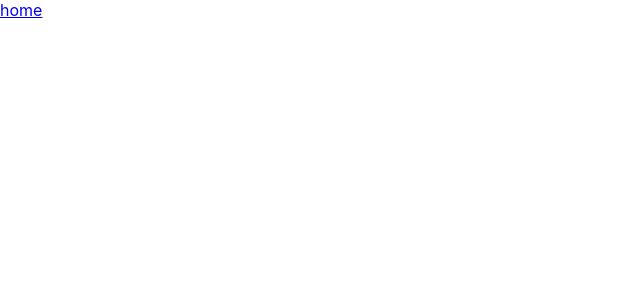
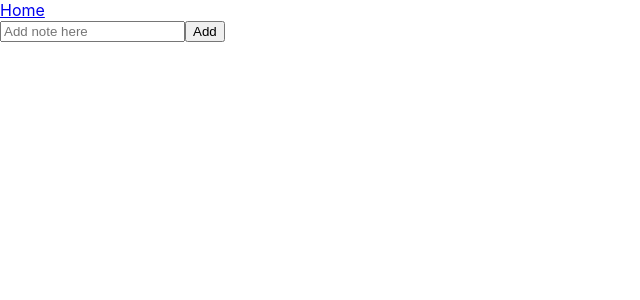
Before and after one commit to boolean-uk/cohort-10-react-demo, a React (Create React App) app: page /1/1/notes/add in a window 1280 px wide. Before the commit this address had no page. Shown: the top 300 px of the page, without its empty margins (0-640 px from the left). Built offline with nearby package versions, Linux system fonts and the light colour scheme; the HTML template or start-up script is replaced by a standard one.

Commit message:
Created new page for notes and button

```diff
--- a/src/App.js
+++ b/src/App.js
@@ -1,14 +1,20 @@
 import "./App.css";
 import { Routes, Route, Link } from "react-router-dom";
-import { Repos, Repo } from "./components/Repos";
+import { Repos, Repo, AddNoteForm } from "./components/Repos";
 
 function App() {
   return (
     <>
-      <Link to="/">home</Link>
+      <Link to="/">Home</Link>
+      {/* <button onClick={goBack}>Notes</button> */}
+
       <Routes>
         <Route path="/" element={<Repos />} />
         <Route path="/:username/:reponame" element={<Repo />} />
+        <Route
+          path="/:username/:reponame/notes/add"
+          element={<AddNoteForm />}
+        />
       </Routes>
     </>
   );
--- /dev/null
+++ b/src/components/Repos/AddNoteForm.js
@@ -0,0 +1,43 @@
+import { useState } from "react";
+
+function AddNoteForm() {
+  const [notes, setNotes] = useState([]);
+  const [formData, setFormData] = useState();
+
+  const handleSubmit = (e) => {
+    e.preventDefault();
+
+    const newText = formData;
+    console.log("event", e.target.value);
+    const newNote = {
+      note: newText,
+    };
+    setNotes([...notes, newNote]);
+    console.log("note", notes);
+
+    setFormData("");
+  };
+
+  const handleChange = (e) => {
+    setFormData(e.target.value);
+  };
+  return (
+    <>
+      <form onSubmit={handleSubmit}>
+        <label>
+          <input
+            type="text"
+            placeholder="Add note here"
+            id="note"
+            value={formData}
+            onChange={handleChange}
+          ></input>
+        </label>
+
+        <input type="submit" value="Add"></input>
+      </form>
+    </>
+  );
+}
+
+export default AddNoteForm;
--- a/src/components/Repos/Repo.js
+++ b/src/components/Repos/Repo.js
@@ -1,11 +1,13 @@
 import { useState, useEffect } from "react";
 import { useParams } from "react-router-dom";
+import { Link } from "react-router-dom"; // ADD USE NAVIGATE
+// import { AddNoteForm } from "./AddNoteForm";
 
 function Repo() {
   const [repo, setRepo] = useState({});
   const [notFound, setNotFound] = useState(false);
   const [notes, setNotes] = useState([]);
-  const [formData, setFormData] = useState();
+  // const [formData, setFormData] = useState();
 
   const params = useParams();
 
@@ -29,26 +31,33 @@ function Repo() {
       });
   }, []);
 
-  const handleSubmit = (e) => {
-    e.preventDefault();
+  // const handleSubmit = (e) => {
+  //   e.preventDefault();
 
-    const newText = formData;
-    console.log("event", e.target.value);
-    const newNote = {
-      note: newText,
-    };
-    setNotes([...notes, newNote]);
-    console.log("note", notes);
+  //   const newText = formData;
+  //   console.log("event", e.target.value);
+  //   const newNote = {
+  //     note: newText,
+  //   };
+  //   setNotes([...notes, newNote]);
+  //   console.log("note", notes);
 
-    setFormData("");
-  };
+  //   setFormData("");
+  // };
 
-  const handleChange = (e) => {
-    setFormData(e.target.value);
-  };
+  // const handleChange = (e) => {
+  //   setFormData(e.target.value);
+  // };
+
+  //   useNavigate(() => {
+  //     const goBack = () => {
+  //       navigate(-1);
+  //     };
+  //  });
 
   return (
     <>
+      {/* <button onClick={useNavigate}>Notes</button> */}
       {notFound ? (
         <div>
           repo '{params.reponame}' of user '{params.username}' does not exist
@@ -65,7 +74,11 @@ function Repo() {
         </div>
       )}
       <h3>Note section:</h3>
-      <form onSubmit={handleSubmit}>
+      <Link to={`/${params.username}/${params.reponame}/notes/add`}>
+        <button>Notes</button>
+      </Link>
+
+      {/* <form onSubmit={handleSubmit}>
         <label>
           <input
             type="text"
@@ -77,7 +90,7 @@ function Repo() {
         </label>
 
         <input type="submit" value="Add"></input>
-      </form>
+      </form> */}
       {notes.length > 0 ? (
         notes.map((noteObj, index) => {
           return <div key={index}> {noteObj.note} </div>;
--- a/src/components/Repos/Repos.js
+++ b/src/components/Repos/Repos.js
@@ -10,12 +10,12 @@ import { useState, useEffect } from "react";
 // I should be able to navigate back to the home page showing a list of repositories for the user
 
 const initialFormData = {
-  github: "dearshrewdwit",
+  github: "Shylan21",
 };
 
 function Repos() {
   const [repos, setRepos] = useState([]);
-  const [username, setUsername] = useState("dearshrewdwit");
+  const [username, setUsername] = useState();
   const [formData, setFormData] = useState(initialFormData);
   const [notFound, setNotFound] = useState(false);
 
@@ -44,7 +44,7 @@ function Repos() {
 
   return (
     <>
-      {notFound && <div>user '{username}' does not exist</div>}
+      {notFound && <div>user "{username}" does not exist</div>}
       <form onSubmit={handleSubmit}>
         <input
           type="text"
--- a/src/components/Repos/index.js
+++ b/src/components/Repos/index.js
@@ -1,4 +1,5 @@
 import Repos from "./Repos";
 import Repo from "./Repo";
+import AddNoteForm from "./AddNoteForm";
 
-export { Repos, Repo };
+export { Repos, Repo, AddNoteForm };
```
Also changed, not shown: src/components/Repos/Notes.json (added, +10 -0 lines), src/db.json (deleted, +0 -11 lines).
